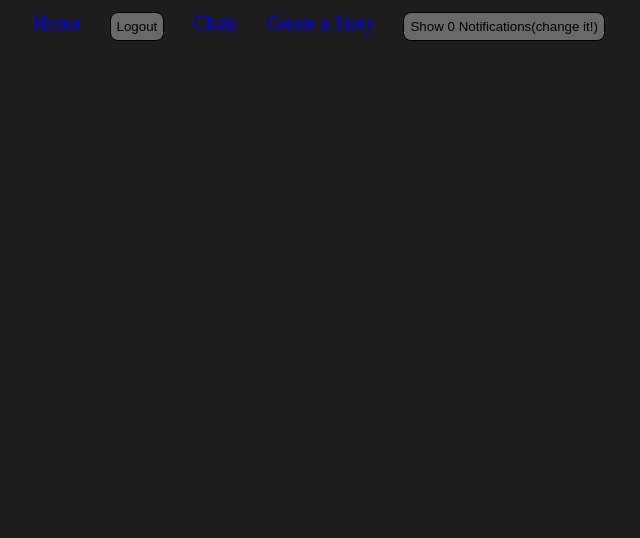
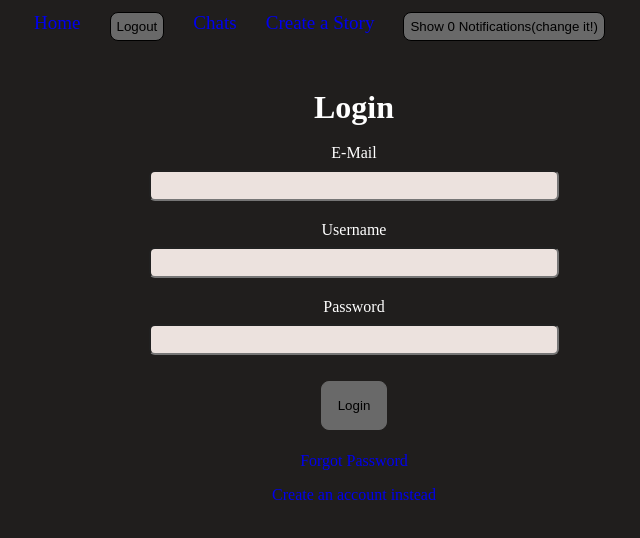
Before and after one commit to ttamalito/instagram_clone_front-end, a React (Create React App) app: page /login in a window 1280 px wide. Shown: the top 538 px of the page, without its empty margins (286-926 px from the left). Built offline with nearby package versions, Linux system fonts and the light colour scheme.

Commit message:
add login and singup page

```diff
--- a/src/App.js
+++ b/src/App.js
@@ -1,8 +1,10 @@
 import {BrowserRouter} from "react-router-dom";
 
+// import the routes
 import BaseRoutes from "./routes/BaseRoutes";
 import ProfileRoutes from './routes/ProfileRoutes'
-
+import AuthenticationRoutes
+    from "./routes/AuthenticationRoutes";
 // import the styles
 import './styles/base.css';
 import Header from "./components/Header";
@@ -15,6 +17,7 @@ export default function App() {
           <BrowserRouter>
               <BaseRoutes />
               <ProfileRoutes />
+              <AuthenticationRoutes />
           </BrowserRouter>
       </>
   );
--- /dev/null
+++ b/src/pages/Login.js
@@ -0,0 +1,48 @@
+
+
+
+import '../styles/authenticationStyles/authenticationForm.css'
+
+/**
+ * Creates the Login Page
+ * @return {JSX.Element}
+ * @constructor
+ */
+export default function Login() {
+    // fetch if the user put an invalid credential
+    const invalidCredentials = false;
+    // fetch if the user put an invalid password
+    const invalidPassword = false;
+    const loginHeader = <h1>Login</h1>
+    // login form
+    const loginForm = <form>
+            <div className={'authentication-form-label-input'}>
+
+                {(invalidCredentials) &&  <p>No user with that email, please try again!</p>}
+
+                {(invalidPassword) && <p>Credentials do not match, please try again!</p>}
+                <label >E-Mail</label>
+                <input type="email" id="user-email" name="email" />
+            </div>
+            <div className={'authentication-form-label-input'}>
+                <label form="username">Username</label>
+                <input type="text" id="username" name="username"/>
+            </div>
+            <div className={'authentication-form-label-input'}>
+                <label htmlFor="password">Password</label>
+                <input type="password" id="password" name="password" minLength="6" />
+            </div>
+            <button className="btn">Login</button>
+            <p>
+                <a href="/changePassword">Forgot Password</a>
+            </p>
+            <p id="switch-form">
+                <a href="/signup">Create an account instead</a>
+            </p>
+    </form>
+
+    return (<div id={'login-form'} className={'authentication-form'}>
+        {loginHeader}
+        {loginForm}
+    </div>)
+}
--- /dev/null
+++ b/src/pages/Signup.js
@@ -0,0 +1,54 @@
+
+
+import '../styles/authenticationStyles/authenticationForm.css'
+
+
+
+/**
+ * Creates the /signup page
+ * @constructor
+ */
+export default function Signup() {
+
+    const signupHeader = <h1>Create a New Account</h1>
+    const signupForm = <form>
+        <input type="hidden" name="_csrf" value="<%= locals.csrfToken %>"/>
+            <div className={'authentication-form-label-input'}>
+                <label htmlFor="email">E-Mail</label>
+                <input type="email" id="email" name="email" />
+            </div>
+            <div className={'authentication-form-label-input'}>
+                <label htmlFor="confirm-email">Confirm E-Mail</label>
+                <input type="email" id="confirm-email" name="confirmEmail" />
+            </div>
+
+            <div className={'authentication-form-label-input'}>
+                <label htmlFor="password">Password</label>
+                <input type="password" id="password" name="password" minLength="6" />
+            </div>
+                <div className={'authentication-form-label-input'}>
+                    <label htmlFor="fullname">Full Name</label>
+                    <input type="text" id="fullname" name="fullname" />
+                </div>
+
+                <div className={'authentication-form-label-input'}>
+                    <label htmlFor="username">Username</label>
+                    <input type="text" id="username" name="username" />
+                </div>
+
+                <div className={'authentication-form-label-input'}>
+                    <label htmlFor="bio">Biography</label>
+                    <input type="text" id="bio" name="bio" />
+                </div>
+
+                <button >Create Account</button>
+                <p id="switch-form">
+                    <a href="/login">Login instead</a>
+                </p>
+    </form>
+
+    return (<div id={'signup-form'} className={'authentication-form'}>
+        {signupHeader}
+        {signupForm}
+    </div>)
+}
--- /dev/null
+++ b/src/routes/AuthenticationRoutes.js
@@ -0,0 +1,19 @@
+import React from "react";
+import {Route, Routes} from "react-router-dom";
+
+
+import Login from "../pages/Login";
+import Signup from "../pages/Signup";
+
+/**
+ * Contains all the routes regarding some authentication
+ * @return {Element}
+ * @constructor
+ */
+export default function AuthenticationRoutes() {
+
+    return (<Routes>
+        <Route exact path='/login' element={<Login />}/>
+        <Route exact path={'/signup'} element={<Signup />} />
+    </Routes>);
+}
--- /dev/null
+++ b/src/styles/authenticationStyles/authenticationForm.css
@@ -0,0 +1,37 @@
+.authentication-form {
+    width: 80%;
+    margin: 42px auto;
+    display: grid;
+    grid-template-columns: 1fr;
+    height: 100%;
+    align-items: center;
+}
+
+.authentication-form h1 {
+    margin: 6px auto;
+}
+
+.authentication-form button {
+    display: inline-block;
+    margin: 6px auto;
+}
+.authentication-form form {
+    width: 100%;
+    text-align: center;
+}
+
+
+.authentication-form-label-input {
+    display: flex;
+    flex-direction: column;
+
+    width: 40%;
+    margin: 12px auto;
+}
+
+.authentication-form-label-input input {
+    background-color: #ECE2DE;
+    border-radius: 6px;
+    height: 25px;
+    margin: 8px 0;
+}
```
